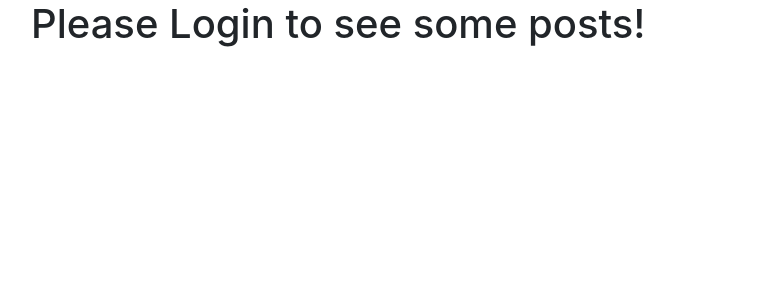
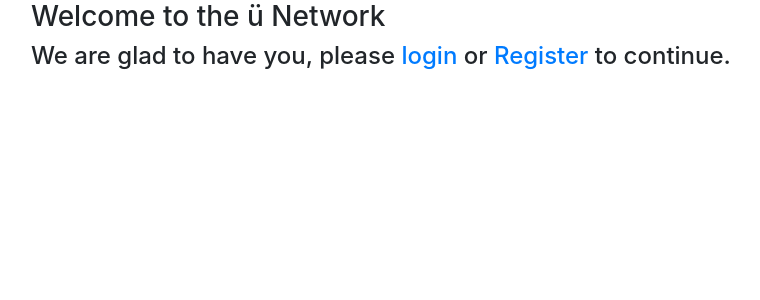
Before and after one commit to fross123/the-u-network, a Django app: page / in a window 1280 px wide. Shown: the part 56-356 px from the top of the page, without its empty margins (54-814 px from the left). Run offline with Django 3.2, Linux system fonts and the light colour scheme; data comes from the database, SQL or seed files in the repository; some libraries are stand-ins or nearby versions.

Commit message:
prettier welcome screen, still working

```diff
--- a/network/templates/network/following.html
+++ b/network/templates/network/following.html
@@ -17,6 +17,7 @@
         {% include "network/pagination.html" %}
         {% include "network/editModal.html" %}
     {% else %}
-        <h1>Please Login to see some posts!</h1>
+        <h3>Welcome to the &uuml; Network</h3>
+        <h4>We are glad to have you, please <a href="{% url 'login' %}">login</a> or <a href="{% url 'register' %}">Register</a> to continue.</h4>
     {% endif %}
 {% endblock %}
--- a/network/templates/network/index.html
+++ b/network/templates/network/index.html
@@ -16,6 +16,7 @@
         {% include "network/pagination.html" %}
         {% include "network/editModal.html" %}
     {% else %}
-        <h1>Please Login to see some posts!</h1>
+        <h3>Welcome to the &uuml; Network</h3>
+        <h4>We are glad to have you, please <a href="{% url 'login' %}">login</a> or <a href="{% url 'register' %}">Register</a> to continue.</h4>
     {% endif %}
 {% endblock %}
```
